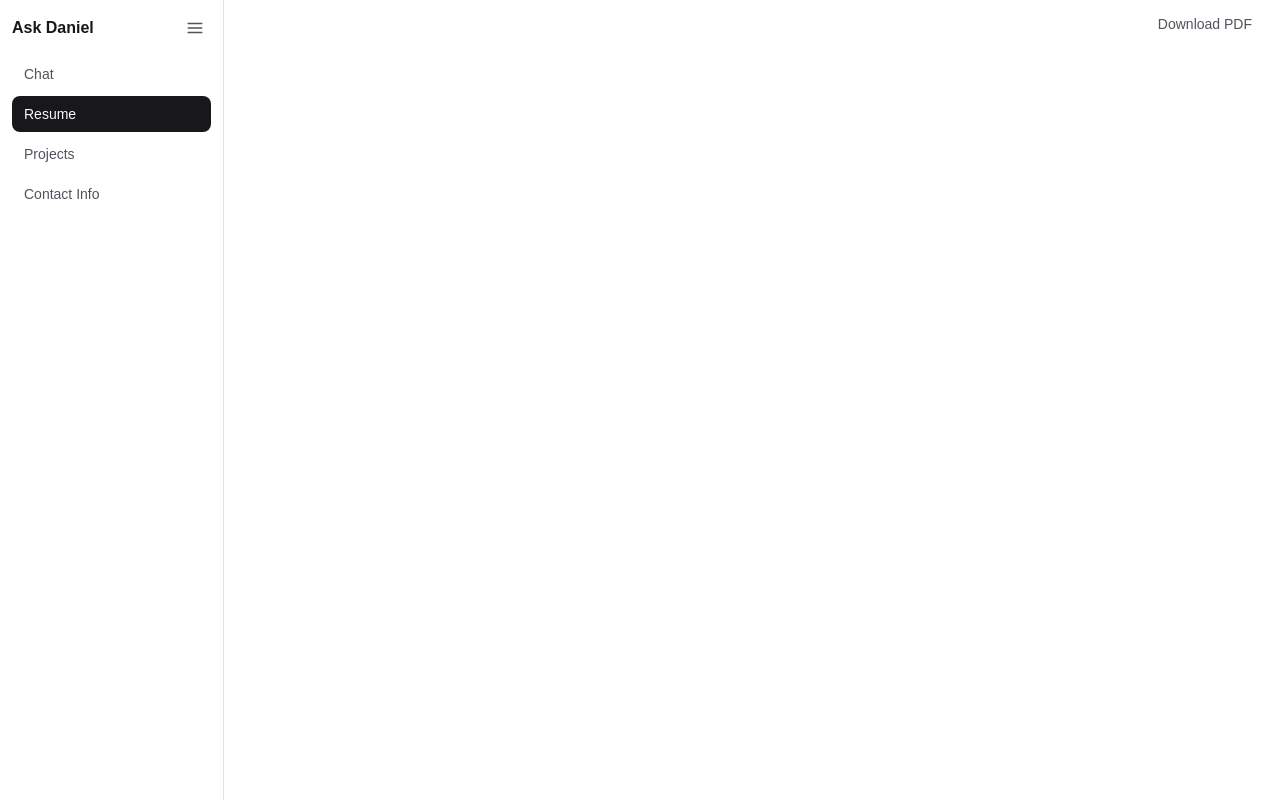
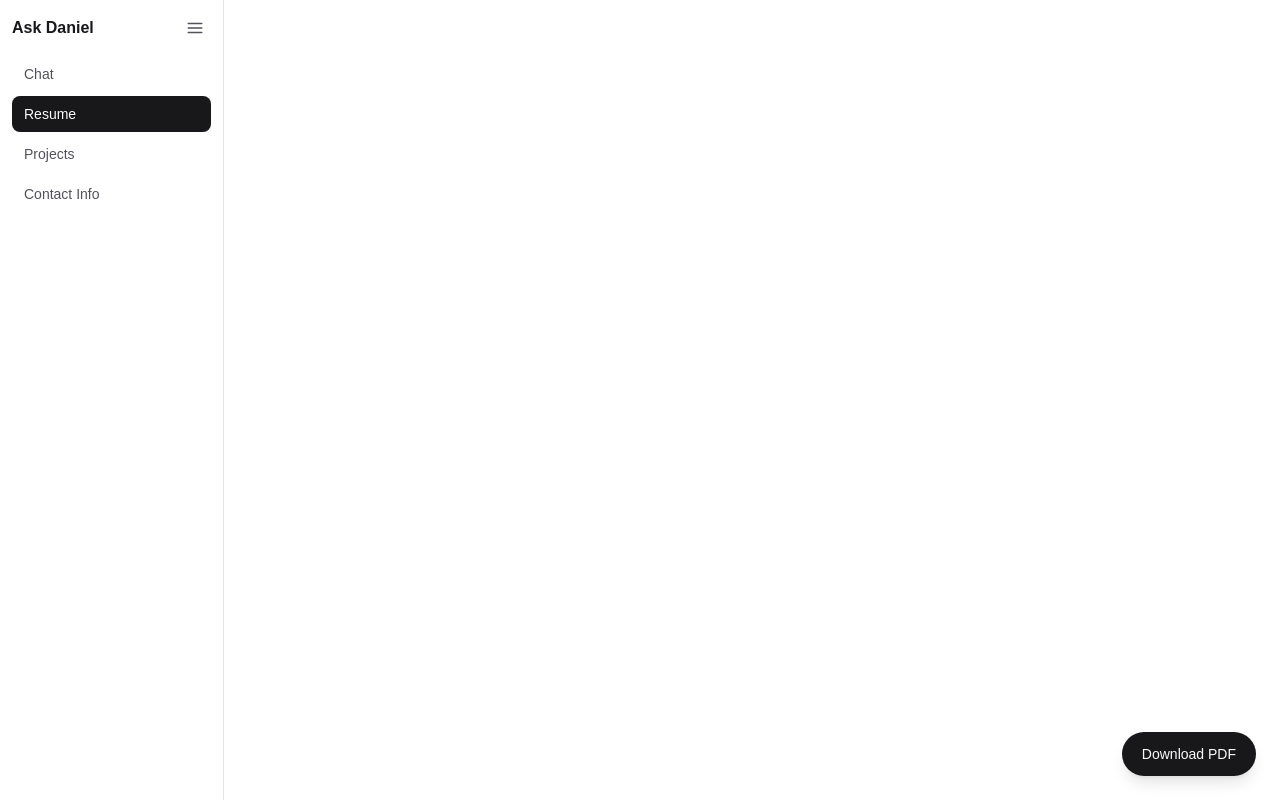
Before and after one commit to danielgeko/portfolio-chatbot, a Next.js app: page /resume in a window 1280 px wide. Built offline with nearby package versions, Linux system fonts and the light colour scheme.

Commit message:
Make resume Download button a floating pill
Remove the top bar and place the Download PDF action as a fixed,
rounded pill in the bottom-right that stays put while scrolling.

```diff
--- a/app/resume/page.tsx
+++ b/app/resume/page.tsx
@@ -1,20 +1,18 @@
 export default function ResumePage() {
   return (
-    <div className="flex h-full w-full flex-col">
-      <div className="flex items-center justify-end gap-3 py-2 pl-14 pr-4">
-        <a
-          href="/resume.pdf"
-          download
-          className="rounded-lg px-3 py-1.5 text-sm font-medium text-zinc-600 hover:bg-zinc-100 dark:text-zinc-300 dark:hover:bg-zinc-800"
-        >
-          Download PDF
-        </a>
-      </div>
+    <div className="relative h-full w-full">
       <iframe
         src="/resume.pdf"
         title="Daniel Gekonde — Resume"
-        className="w-full flex-1 border-0"
+        className="h-full w-full border-0"
       />
+      <a
+        href="/resume.pdf"
+        download
+        className="fixed bottom-6 right-6 z-20 rounded-full bg-zinc-900 px-5 py-3 text-sm font-medium text-zinc-50 shadow-lg transition-colors hover:bg-zinc-700 dark:bg-zinc-50 dark:text-zinc-900 dark:hover:bg-zinc-200"
+      >
+        Download PDF
+      </a>
     </div>
   );
 }
```
